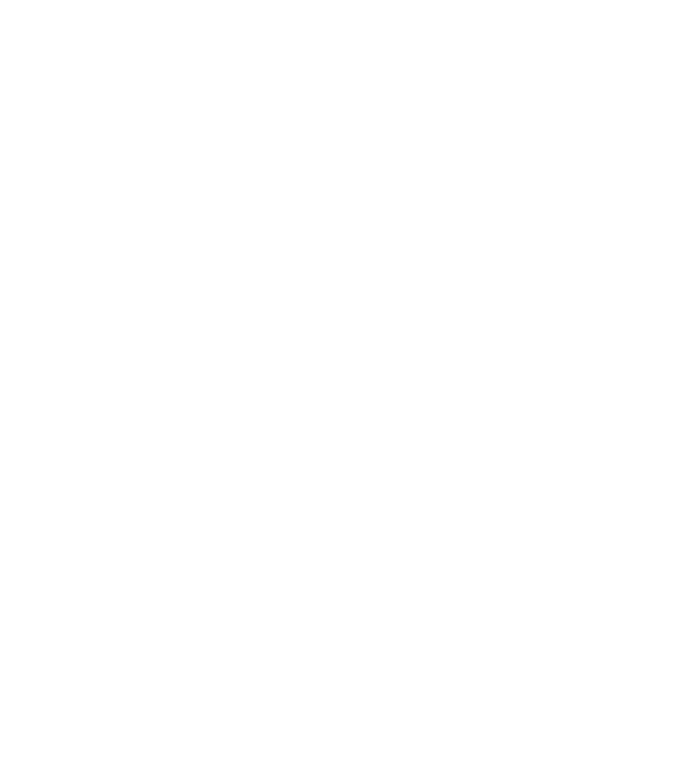
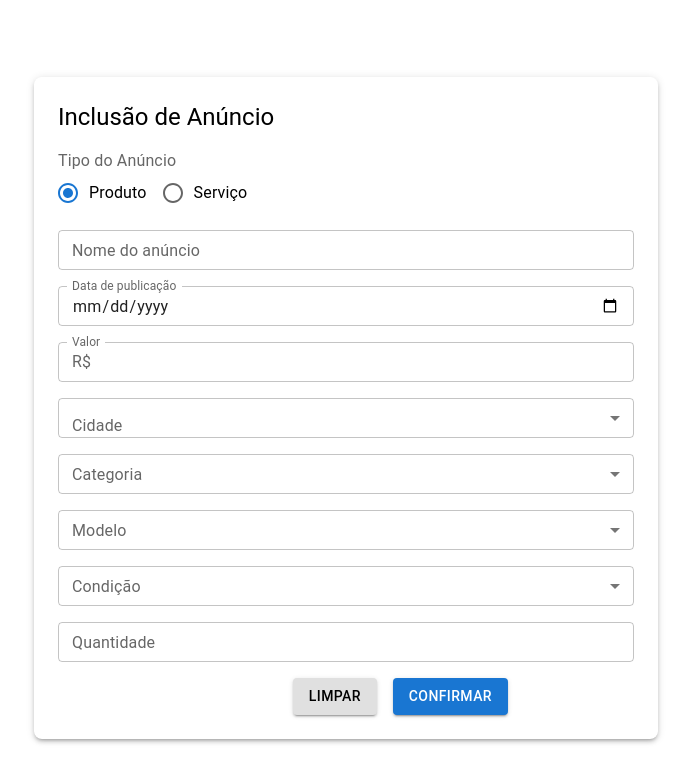
Before and after one commit to agatavelasco/miltec-teste-pratico-frontend, a React (Vite) app: page /inclusao-anuncio in a window 1280 px wide. Before the commit this address had no page. Shown: the top 782 px of the page, without its empty margins (294-985 px from the left). Built offline with nearby package versions, Linux system fonts and the light colour scheme.

Commit message:
feat: ajust MenuItem

```diff
--- a/index.html
+++ b/index.html
@@ -4,7 +4,7 @@
     <meta charset="UTF-8" />
     <link rel="icon" type="image/svg+xml" href="StarIcon" />
     <meta name="viewport" content="width=device-width, initial-scale=1.0" />
-    <title>Miltec</title>
+    <title>Inclusão de Anúncio</title>
   </head>
   <body>
     <div id="root"></div>
--- a/src/components/AdForm.tsx
+++ b/src/components/AdForm.tsx
@@ -203,8 +203,9 @@ const AdForm = ({ onSubmit }: { onSubmit: (data: FormData) => void }) => {
               width: "100%",
             }}
           >
-            <MenuItem value="produto">Produto</MenuItem>
-            <MenuItem value="servico">Serviço</MenuItem>
+            <MenuItem value="smarttv">Smart TV UltraView 4K 55</MenuItem>
+            <MenuItem value="jaqueta">Jaqueta Puffer Windproof</MenuItem>
+            <MenuItem value="mesa">Mesa de Jantar Madeira </MenuItem>
           </TextField>
 
           <TextField
--- a/src/pages/CreateAd.tsx
+++ b/src/pages/CreateAd.tsx
@@ -5,6 +5,7 @@ import { Container } from "@mui/material";
 
 const CreateAd = () => {
   const handleFormSubmit = async (data: any) => {
+    console.log(data);
     try {
       const response = await api.post("/anuncios", data);
       console.log("Anúncio cadastrado:", response.data);
@@ -28,15 +29,14 @@ const CreateAd = () => {
         sx={{
           display: "flex",
           flexDirection: "column",
-          justifyContent: "center",
-          alignItems: "center",
           padding: 3,
           boxShadow: 3,
           borderRadius: 2,
+          width: "50%",
         }}
       >
-        <Typography variant="h4" sx={{ mb: 2 }}>
-          Cadastrar Anúncio
+        <Typography variant="h5" sx={{ mb: 2 }}>
+          Inclusão de Anúncio
         </Typography>
         <AdForm onSubmit={handleFormSubmit} />
       </Box>
--- a/src/routes.tsx
+++ b/src/routes.tsx
@@ -1,11 +1,11 @@
-import { BrowserRouter, Routes, Route } from 'react-router-dom';
-import CreateAd from './pages/CreateAd';
+import { BrowserRouter, Routes, Route } from "react-router-dom";
+import CreateAd from "./pages/CreateAd";
 
 export function AppRoutes() {
   return (
     <BrowserRouter>
       <Routes>
-        <Route path="/cadastro-anuncio" element={<CreateAd />} />
+        <Route path="/inclusao-anuncio" element={<CreateAd />} />
       </Routes>
     </BrowserRouter>
   );
```
Also changed, not shown: src/App.css (added).
